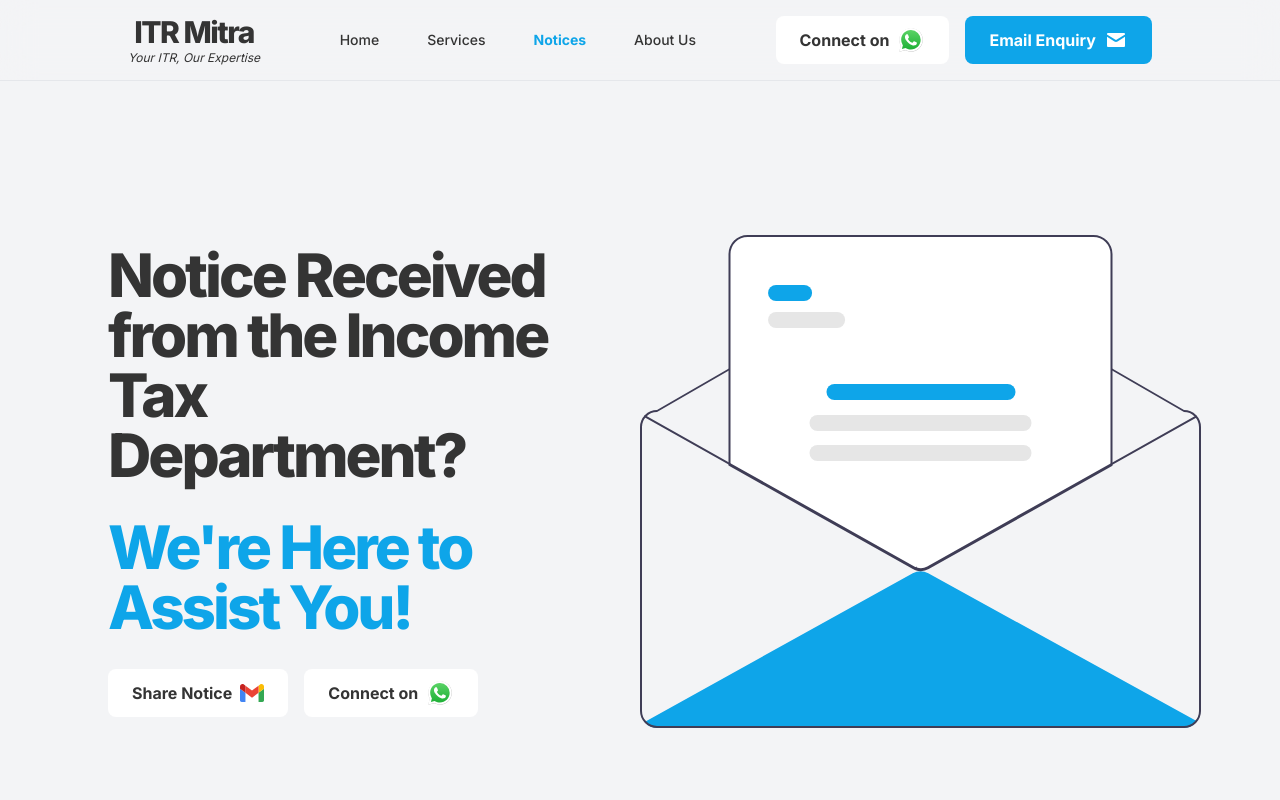
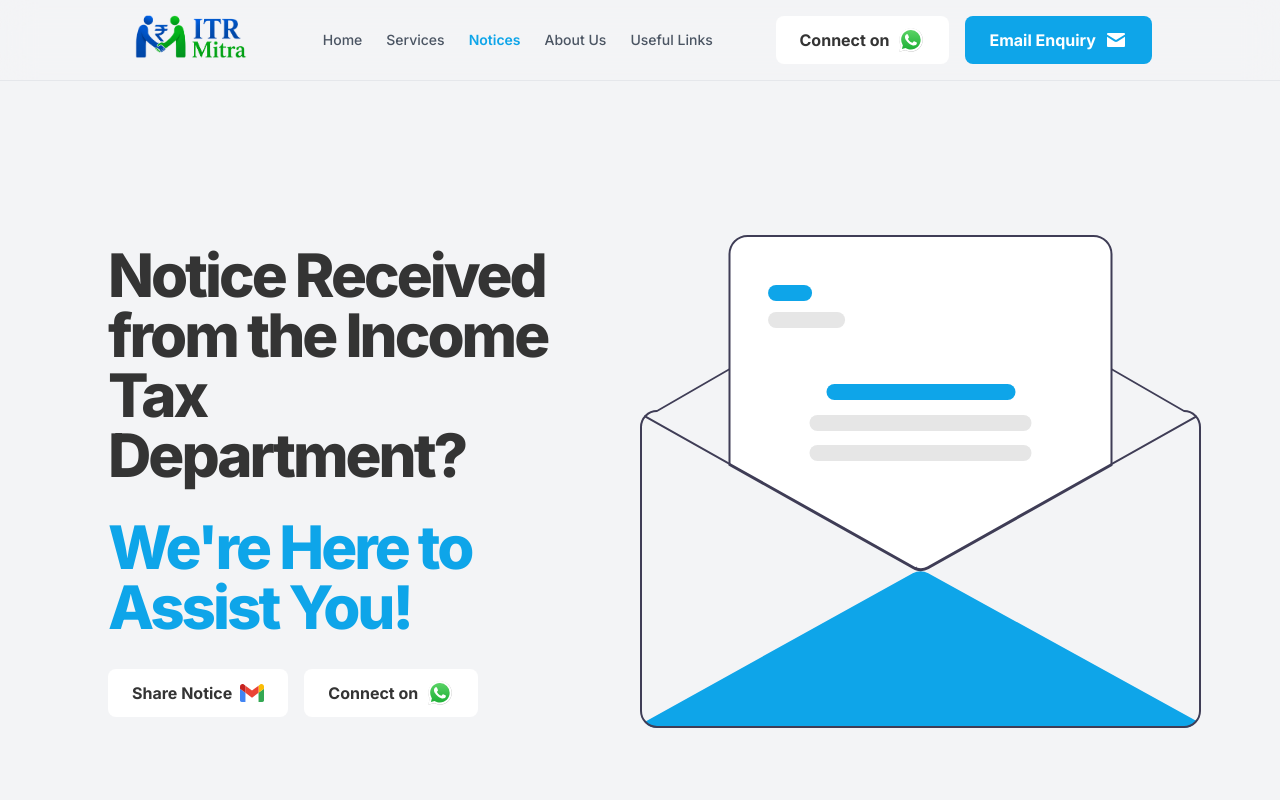
Before and after one commit to itrmitra/itrmitra, a Next.js app: page /notices in a window 1280 px wide. Shown: the top 800 px of the page. Built offline with nearby package versions, Linux system fonts and the light colour scheme.

Commit message:
updates
-logo
-whatsapp-message

```diff
--- a/src/components/info-sections/landing-section.tsx
+++ b/src/components/info-sections/landing-section.tsx
@@ -1,6 +1,6 @@
 import { cn } from "../../lib/utils"
 import { headingVariants } from "../ui/heading"
-import WhatsappButton from "../whatsapp_button"
+import { WhatsappButton } from "../whatsapp_button"
 
 export default function LandingSection() {
     return (
--- a/src/components/info-sections/notice-section.tsx
+++ b/src/components/info-sections/notice-section.tsx
@@ -1,7 +1,7 @@
 import { cn } from "../../lib/utils"
 import { buttonVariants } from "../ui/button"
 import { headingVariants } from "../ui/heading"
-import WhatsappButton from "../whatsapp_button"
+import { WhatsappNoticeButton } from "../whatsapp_button"
 
 export default function NoticeSection() {
     return (
@@ -22,7 +22,7 @@ export default function NoticeSection() {
                             Share Notice
                             <img src="/gmail.svg" className="h-6 w-6" alt="Gmail Logo" />
                         </a>
-                        <WhatsappButton />
+                        <WhatsappNoticeButton />
                     </div>
                 </div>
             </div>
--- a/src/components/logo.tsx
+++ b/src/components/logo.tsx
@@ -1,10 +1,17 @@
 import Link from "next/link"
+import Image from "next/image"
 
 export function Logo() {
     return (
-        <Link href="/" className="flex flex-col items-center justify-center">
-            <h1 className="text-3xl font-extrabold tracking-tighter">ITR Mitra</h1>
-            <p className="text-xs italic">Your ITR, Our Expertise</p>
+        <Link href="/" className="flex items-center justify-center">
+            <Image
+                src="/aboutus/itrmitra_logo.png"
+                alt="ITR Mitra Logo"
+                width={132}
+                height={56}
+                className="object-contain"
+                priority
+            />
         </Link>
     )
 }
--- a/src/components/main-nav.tsx
+++ b/src/components/main-nav.tsx
@@ -2,27 +2,26 @@ import Link from "next/link"
 import { cn } from "../lib/utils"
 import { siteConfig } from "../data/siteconfig"
 
-interface MainNavProps {
-    currentHref: string
-}
+export function MainNav({ currentHref }: { currentHref: string }) {
+    const tabs = siteConfig.tabs.slice()
+    tabs.push({ title: "Useful Links", href: "/useful-links" })
 
-export function MainNav({ currentHref }: MainNavProps) {
     return (
-        <nav className="hidden items-center justify-evenly space-x-12 px-8 text-sm md:flex">
-            <>
-                {siteConfig.tabs.map((item) => (
+        <nav className="hidden md:flex items-center gap-6">
+            {tabs.map((tab) => (
                 <Link
-                        key={item.href}
-                        href={item.href}
+                    key={tab.href}
+                    href={tab.href}
                     className={cn(
-                            "font-medium decoration-1 underline-offset-4 hover:underline",
-                            currentHref == item.href && "font-bold text-brand"
+                        "text-sm font-medium transition-colors hover:text-brand",
+                        currentHref === tab.href
+                            ? "text-brand font-semibold"
+                            : "text-gray-600"
                     )}
                 >
-                        {item.title}
+                    {tab.title}
                 </Link>
             ))}
-            </>
         </nav>
     )
 }
--- a/src/components/site-header.tsx
+++ b/src/components/site-header.tsx
@@ -6,7 +6,7 @@ import { buttonVariants } from "./ui/button"
 import * as DropdownMenu from "@radix-ui/react-dropdown-menu"
 
 import { Mail, Menu } from "lucide-react"
-import WhatsappButton from "./whatsapp_button"
+import { WhatsappButton } from "./whatsapp_button"
 import { siteConfig } from "../data/siteconfig"
 import { Logo } from "./logo"
 import { cn } from "../lib/utils"
--- a/src/components/whatsapp_button.tsx
+++ b/src/components/whatsapp_button.tsx
@@ -3,9 +3,16 @@ import { cn } from "../lib/utils"
 import { buttonVariants } from "./ui/button"
 
 const WhatsappButton = ({ className }: { className?: string }) => {
+    const whatsappMessage = encodeURIComponent(
+        `Hello ITR Mitra,
+        I am intrested in your services. Can you please assist me for this.
+        Thank You.`
+    )
+    const whatsappUrl = `https://wa.me/${process.env.NEXT_PUBLIC_WHATSAPP_NUMBER}?text=${whatsappMessage}`
+
     return (
         <a
-            href={`https://wa.me/${process.env.NEXT_PUBLIC_WHATSAPP_NUMBER}`}
+            href={whatsappUrl}
             role="button"
             aria-label="Connect on Whatsapp button"
             target="_blank"
@@ -20,5 +27,29 @@ const WhatsappButton = ({ className }: { className?: string }) => {
         </a>
     )
 }
+const WhatsappNoticeButton = ({ className }: { className?: string }) => {
+    const whatsappMessage = encodeURIComponent(
+        `Hello ITR Mitra,
+        I have received a Notice from Income Tax Department, Please assist me for this.
+        Thank You.`
+    )
+    const whatsappUrl = `https://wa.me/${process.env.NEXT_PUBLIC_WHATSAPP_NUMBER}?text=${whatsappMessage}`
 
-export default WhatsappButton
+    return (
+        <a
+            href={whatsappUrl}
+            role="button"
+            aria-label="Connect on Whatsapp button"
+            target="_blank"
+            className={cn(
+                buttonVariants({ variant: "filled" }),
+                "z-0 gap-2 bg-white text-primary",
+                className
+            )}
+        >
+            Connect on
+            <img src="/whatsapp.svg" className="h-7 w-7" alt="Whatsapp Logo" />
+        </a>
+    )
+}
+export { WhatsappButton, WhatsappNoticeButton }
```
Also changed, not shown: public/aboutus/itrmitra_logo.png (added). Lines whose indentation alone changed are shown as unchanged.
